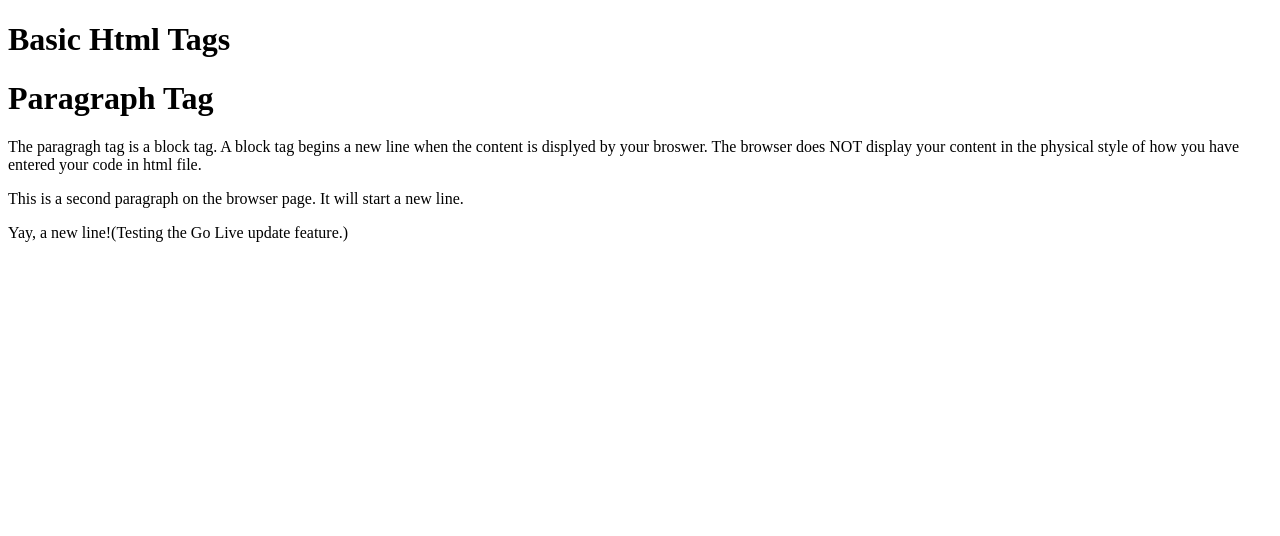
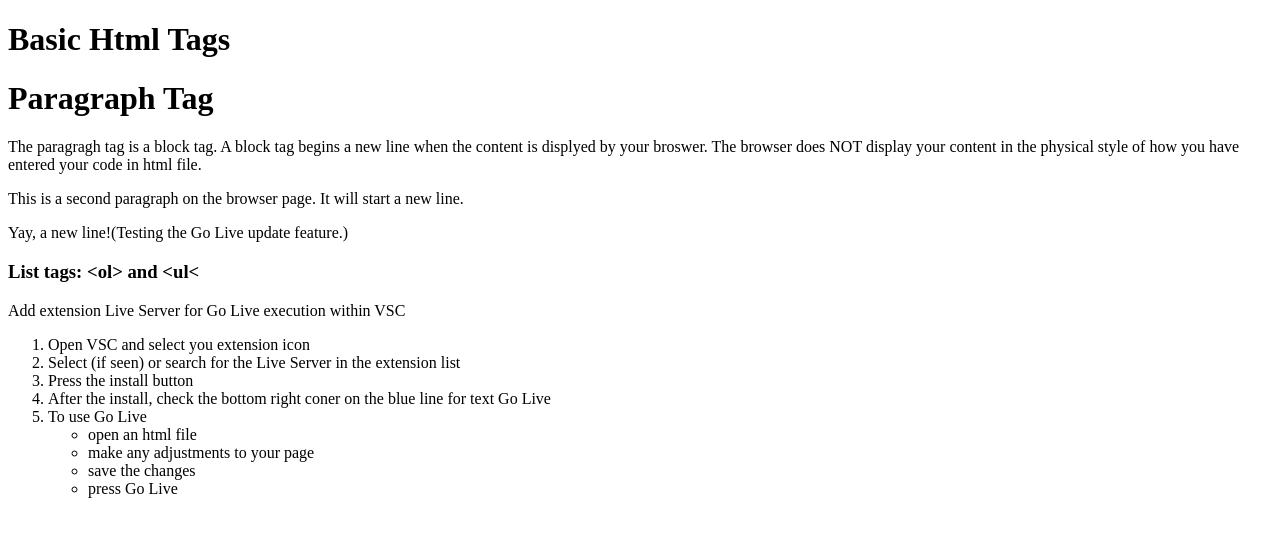
Before and after one commit to comp-1017/1017-sep-2022-a03-workbook-kianaleslie, a plain HTML site: page html-basic-tags/index.html in a window 1280 px wide. Drawn offline with Linux system fonts and the light colour scheme.

Commit message:
Demo list tags

```diff
--- a/html-basic-tags/index.html
+++ b/html-basic-tags/index.html
@@ -59,6 +59,41 @@
      <p>This is a second paragraph on the browser page. It will start a
         new line.
      </p>
-     <p>Yay, a new line!(Testing the Go Live update feature.)</p>
+     <p>Yay, a new line!(Testing the Go Live update feature.)
+     </p>
+
+     <!--
+        if yuo wish to use a component of a reserved tag (or the whole tag)
+          you would run into trouble using the tag
+        instead you can use special character strings to represent components
+          of the tag such as: < (&lt;) and (&gt;) > symbols
+     -->
+     <h3>List tags: &lt;ol&gt; and &lt;ul&lt;</h3>
+     <!--
+        block tag
+          create an ordered list (numbered) using <ol>
+          create an underlined list (bulleted) using the line item <ul>
+          items in the list are indicated using the line item <li>
+          lists can be nested and mixed
+     -->
+     <p>Add extension Live Server for Go Live execution within VSC</p>
+     <ol>
+        <li>Open VSC and select you extension icon</li>
+        <li>Select (if seen) or search for the Live Server in the extension
+            list
+        </li>
+        <li>Press the install button</li>
+        <li>After the install, check the bottom right coner on the blue line
+            for text Go Live
+        </li>
+        <li>To use Go Live
+            <ul>
+                <li>open an html file</li>
+                <li>make any adjustments to your page</li>
+                <li>save the changes</li>
+                <li> press Go Live</li>
+            </ul>
+        </li>
+     </ol>
     </body>
 </html>
```
